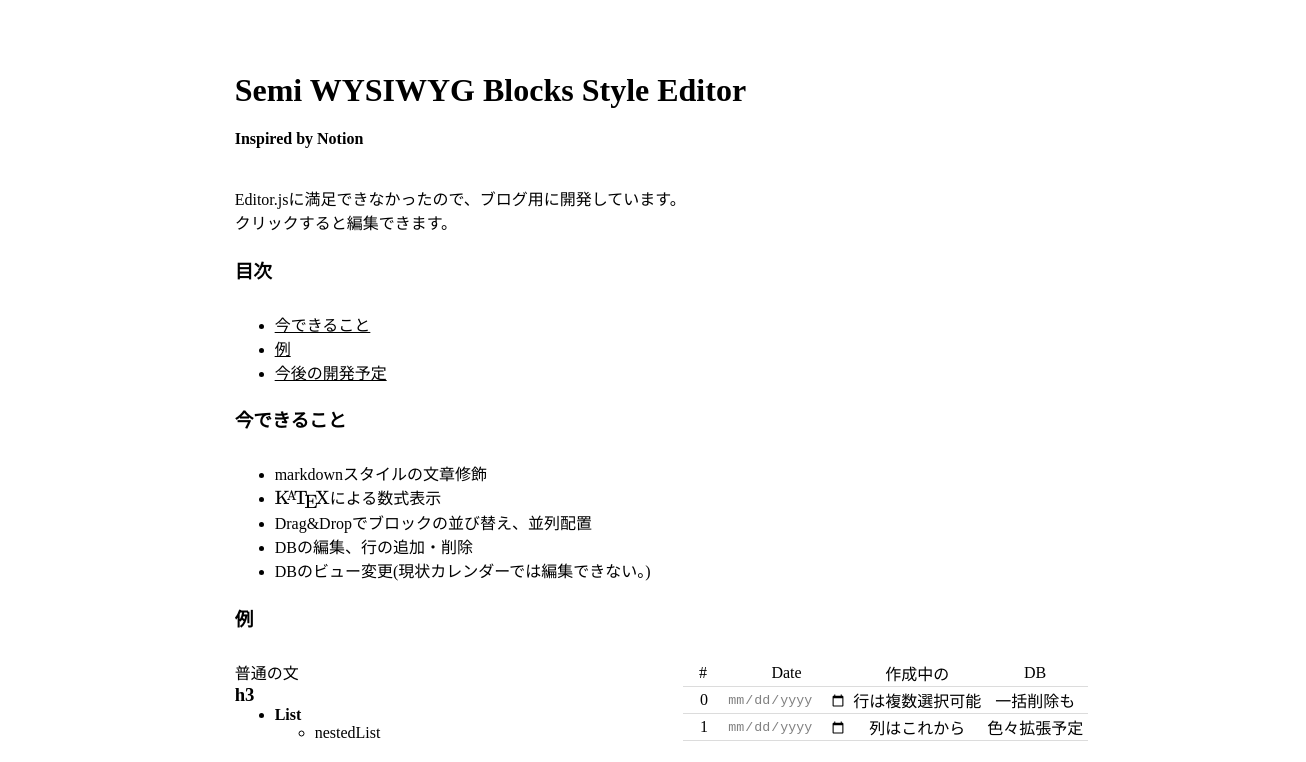
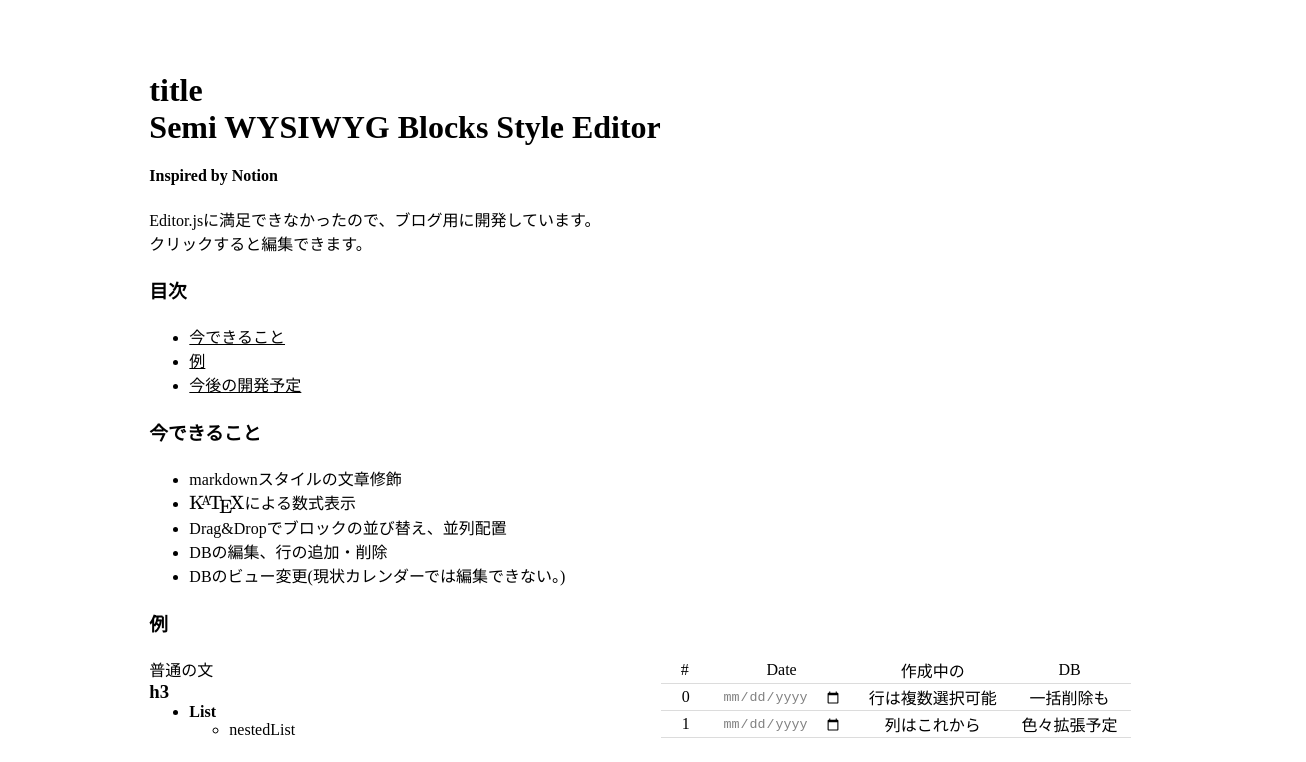
Before and after one commit to nuemu/EditorReact, a React (Create React App) app: page / in a window 1280 px wide. Shown: the top 762 px of the page, 1306 px wide, since content can reach past the window. Built offline with nearby package versions, Linux system fonts and the light colour scheme.

Commit message:
Improve: menu wrapper pos

```diff
--- a/src/Editor/Base.tsx
+++ b/src/Editor/Base.tsx
@@ -57,7 +57,7 @@ function Base() {
 
     const id = element.id.split('-')
     setDrag([Number(id[0]), Number(id[1])])
-    e.dataTransfer.setDragImage(Refs.current[Number(id[0])][Number(id[1])].current, 1, 1)
+    e.dataTransfer.setDragImage(Refs.current[Number(id[0])][Number(id[1])].current, 0, 0)
   }
 
   const handleDragOver = (e: React.DragEvent<HTMLDivElement>) => {
@@ -149,11 +149,13 @@ function Base() {
         onDragLeave={(e) => handleDragLeave(e)}
         onDrop={(e) => handleDrop(e)}
       >
+        <div className="menu-wrapper">
           <Menu
             ref = {menuRefs.current[row_index][col_index]}
             row_index = {row_index}
             col_index = {col_index}
           />
+        </div>
         <div className="block-wrapper">
           <Block
             row_index = {row_index}
@@ -167,6 +169,18 @@ function Base() {
       </div>
   )}
 
+  const handleTitleChange = (e: React.ChangeEvent<HTMLHeadingElement>) => {
+    console.log(e)
+  }
+
+  const title = (
+    <h1
+      className="title"
+      contentEditable
+      dangerouslySetInnerHTML={{__html: 'title'}}
+      onInput={(e:React.ChangeEvent<HTMLHeadingElement>) => handleTitleChange(e)}
+    />)
+
   var blockComponents = blocks.map((row, row_index) =>
     <div key={row_index} className="row-wrapper">
       {row.map((_, col_index) => {return block(row_index, col_index)})}
@@ -175,6 +189,7 @@ function Base() {
 
   return (
     <div className="editor-wrapper">
+      {title}
       <div className="editor-left-wrapper" onMouseOver={() => setFocus([-1, 0])}/>
       <div className="editor-right-wrapper" onMouseOver={() => setFocus([-1, 0])}/>
       {blockComponents}
--- /dev/null
+++ b/src/Editor/Blocks/PageBlock/PageBlock.tsx
@@ -0,0 +1,7 @@
+import React from 'react'
+
+const PageBlock = () => {
+  return <div></div>
+}
+
+export default PageBlock
--- a/src/Editor/Menu/Menu.css
+++ b/src/Editor/Menu/Menu.css
@@ -1,8 +1,10 @@
 .menu-wrapper{
+  position: relative;
+}
+.menu-icons-wrapper{
   width: 32pt;
-  height: 100%;
-  position: relative;
-  left: 0%;
+  position: absolute;
+  left: -32pt;
   opacity: 0;
   display: flex;
 }
--- a/src/Editor/Menu/Menu.tsx
+++ b/src/Editor/Menu/Menu.tsx
@@ -92,7 +92,7 @@ const Menu = forwardRef((props: Props, ref:any) =>  {
 
   return (
     <div
-      className="menu-wrapper"
+      className="menu-icons-wrapper"
       ref={ref}
     >
       <div
--- a/src/Editor/base.css
+++ b/src/Editor/base.css
@@ -1,19 +1,19 @@
 .editor-wrapper{
   position: absolute;
   padding-top: 5%;
-  width:70%;
-  left:15%;
+  width:80%;
+  left:10%;
 }
 .editor-left-wrapper{
   position: absolute;
-  left: -20%;
-  width: 20%;
+  left: -15%;
+  width: 15%;
   height: 100%;
 }
 .editor-right-wrapper{
   position: absolute;
-  right: -20%;
-  width: 20%;
+  right: -15%;
+  width: 15%;
   height: 100%;
 }
 .row-wrapper{
@@ -22,6 +22,8 @@
 .col-wrapper{
   width: 100%;
   display: flex;
+  margin-right: 16pt;
+  margin-left: 16pt;
 }
 .block-wrapper{
   width: 100%;
@@ -77,3 +79,8 @@
   border-left-color: lightblue;
   border-left-style: solid;
 }
+.title{
+  outline: none;
+  margin-left: 16pt;
+  margin-right: 16pt;
+}
--- a/src/Editor/reicoil/atom.tsx
+++ b/src/Editor/reicoil/atom.tsx
@@ -11,7 +11,11 @@ export const DBState = atom({
   default: {
     id: v4(),
     view: 'Table',
-        column:[{name:'Date', property: 'Date'}, {name:'作成中の', property: 'Text'}, {name:'DB', property: 'Text'}],
+    column:[
+      {name:'Date', property: 'Date'},
+      {name:'作成中の', property: 'Text'},
+      {name:'DB', property: 'Text'}
+    ],
     data:
     [
       ['', '行は複数選択可能', '一括削除も'],
@@ -20,11 +24,29 @@ export const DBState = atom({
   }
 })
 
-const blocksState = atom({
-  key: 'blocksState',
+export const pageListState = atom({
+  key: 'pageListState',
+  default:
+  {
+    id: 'base',
+    title: 'Semi WYSIWYG Block Style Editor',
+    list:
+    [
+      {
+        id: 'sample',
+        title: '',
+        list: []
+      }
+    ]
+  }
+})
+
+const pageState = atom({
+  key: 'pageState',
   default: {
-    id: v4(),
-    blocks: [
+    id: 'base',
+    column: [],
+    data: [
       [
         {
           "id": "c33b2d2c-3690-4a1a-80ab-701e294a574c",
@@ -156,15 +178,16 @@ type Blocks = { id: string; type: string; data: { text: string; }; }[][]
 export const blocksSelector = selector({
   key: 'blocksSelector',
   get: ({get}) => {
-    const blocks = get(blocksState).blocks
+    const blocks = get(pageState).data
     return blocks as Blocks
   },
   set: ({get,set}, newBlocks) => {
     const newValue = {
-      id: get(blocksState).id,
-      blocks: newBlocks as Blocks
+      id: get(pageState).id,
+      column: [],
+      data: newBlocks as Blocks
     }
-    set(blocksState, newValue)
+    set(pageState, newValue)
   }
 })
 
```
Lines whose indentation alone changed are shown as unchanged.
